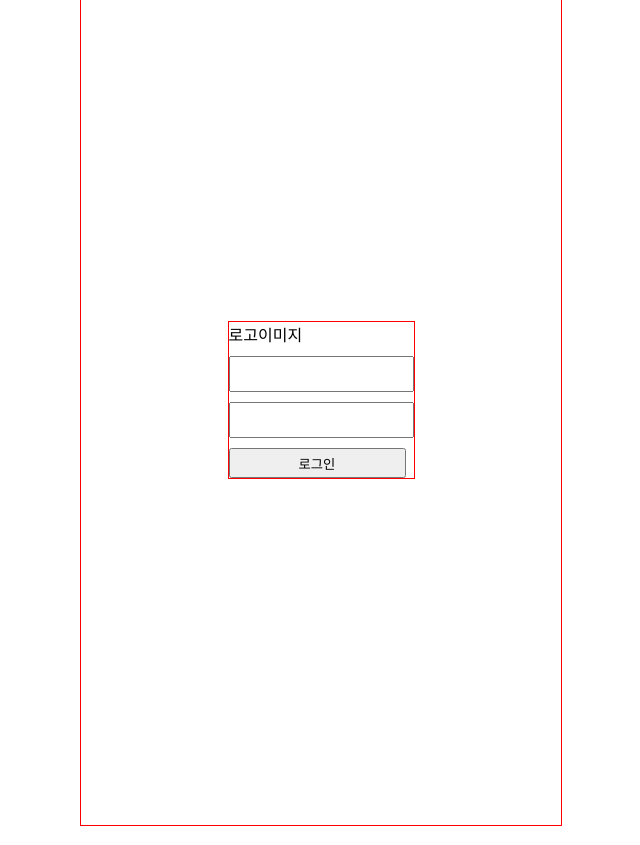
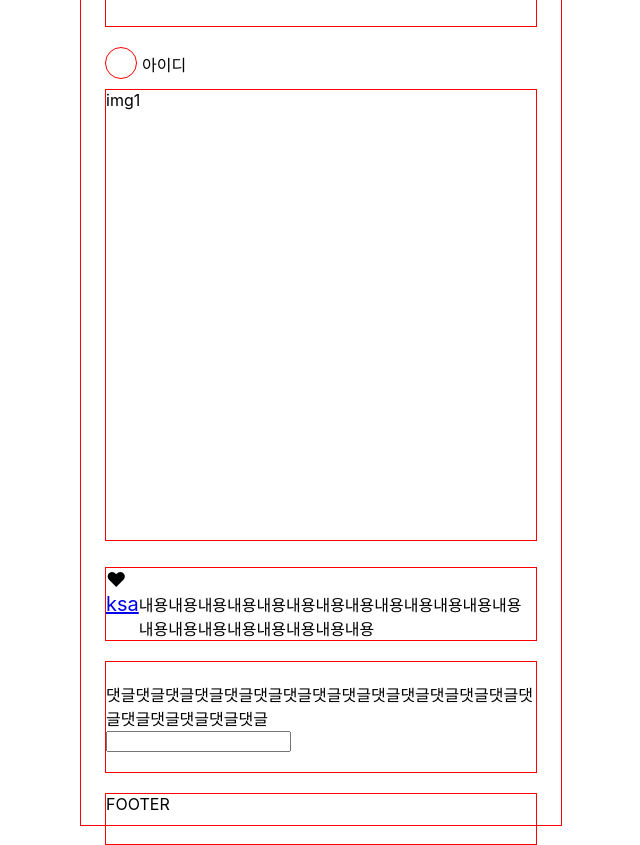
Before and after one commit to hyo-s/Connect_Web_Team2, a React (Create React App) app in the folder src/main/connect_front/: page / in a window 1280 px wide. Shown: the whole page, without its empty margins (319-959 px from the left). Built offline with nearby package versions, Linux system fonts and the light colour scheme.

Commit message:
204-04-01

```diff
--- a/src/main/connect_front/src/board/Board.jsx
+++ b/src/main/connect_front/src/board/Board.jsx
@@ -1,5 +1,5 @@
 import axios from 'axios';
-import './board.css';
+import'./Board.css';
 export default function Board(props){
 
     // const [boardInfo, setBoardInfo] = useState('');
--- a/src/main/connect_front/src/board/BoardWrite.jsx
+++ b/src/main/connect_front/src/board/BoardWrite.jsx
@@ -1,5 +1,5 @@
 import { useState } from 'react';
-import './board.css';
+import './Board.css';
 import axios from 'axios';
 export default function BoardWrite(props){
 
--- a/src/main/connect_front/src/board/MainBoard.jsx
+++ b/src/main/connect_front/src/board/MainBoard.jsx
@@ -1,4 +1,4 @@
-import './board.css';
+import './Board.css';
 export default function MainBoard(props){
     return(<>
         <section id="container">
--- a/src/main/connect_front/src/board/SubBoard.jsx
+++ b/src/main/connect_front/src/board/SubBoard.jsx
@@ -1,4 +1,4 @@
-import './board.css';
+import './Board.css';
 
 export default function SubBoard(props) {
     return(<>
--- a/src/main/connect_front/src/index.js
+++ b/src/main/connect_front/src/index.js
@@ -17,7 +17,7 @@ root.render(
   <React.StrictMode>
     {/* <MainBoard /> */}
     {/* <BoardWrite/> */}
-    <Login/>
+    <MainBoard/>
 {/*    <SignUp /> */}
   </React.StrictMode>
 );
```
Also changed, not shown: 1 other file (tests, documents, lock files or other folders).
